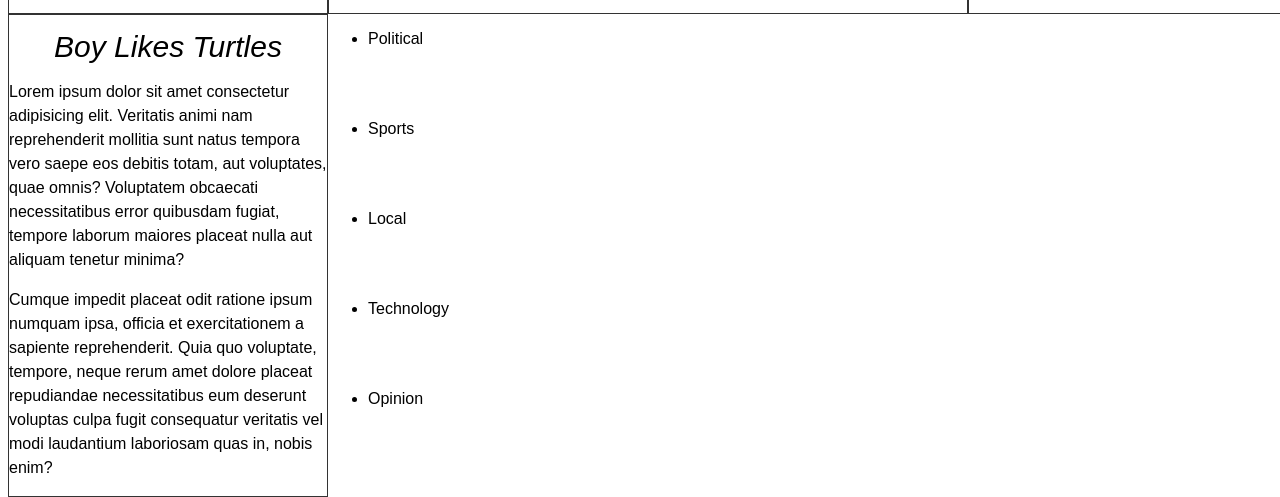
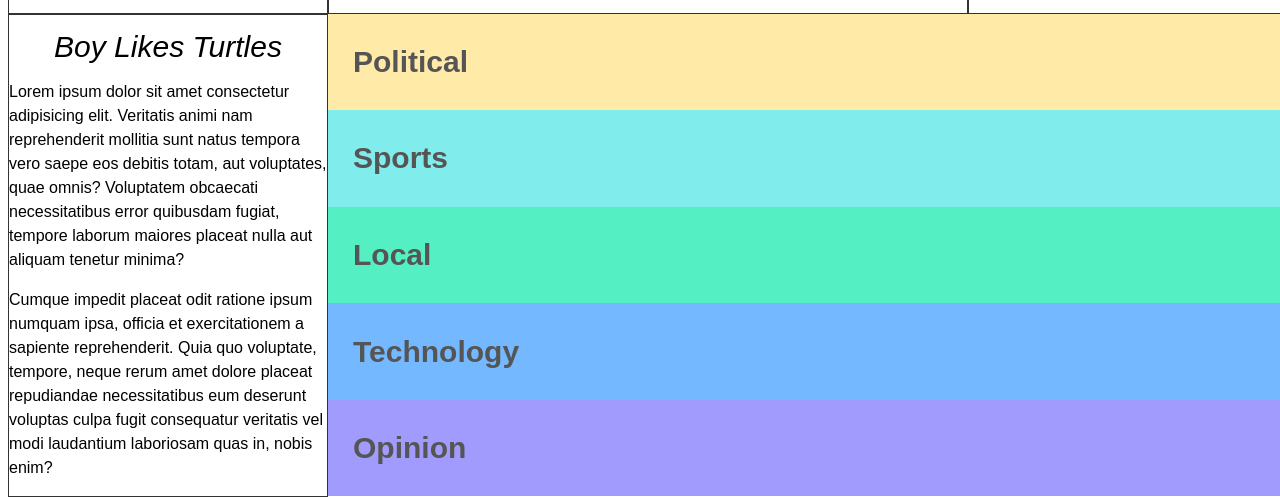
Before and after one commit to shoneriki/css-challenges, a plain HTML site: page Frontend Masters/1st Challenge/index.html in a window 1280 px wide. Shown: the part 836-1333 px from the top of the page. Drawn offline with Linux system fonts and the light colour scheme.

Commit message:
nav-list colors and styles

```diff
--- a/Frontend Masters/1st Challenge/styles.css
+++ b/Frontend Masters/1st Challenge/styles.css
@@ -61,9 +61,25 @@ body {
 .nav-list {
   display: flex;
   flex-direction: column;
+  margin: 0;
+  padding: 0;
+  list-style: none;
 }
 
 .nav-item {
   width: 100%;
   flex: 1;
+  display: flex;
+  align-items: center;
+  padding-left: 25px;
+  font-size: 30px;
+  color: #555;
+  font-weight: bold;
+  font-family: Arial, Helvetica, sans-serif;
 }
+
+.nav-item:nth-child(1) { background-color: #ffeaa7; }
+.nav-item:nth-child(2) { background-color: #81ecec; }
+.nav-item:nth-child(3) { background-color: #55efc4; }
+.nav-item:nth-child(4) { background-color: #74b9ff; }
+.nav-item:nth-child(5) { background-color: #a29bfe; }
```
